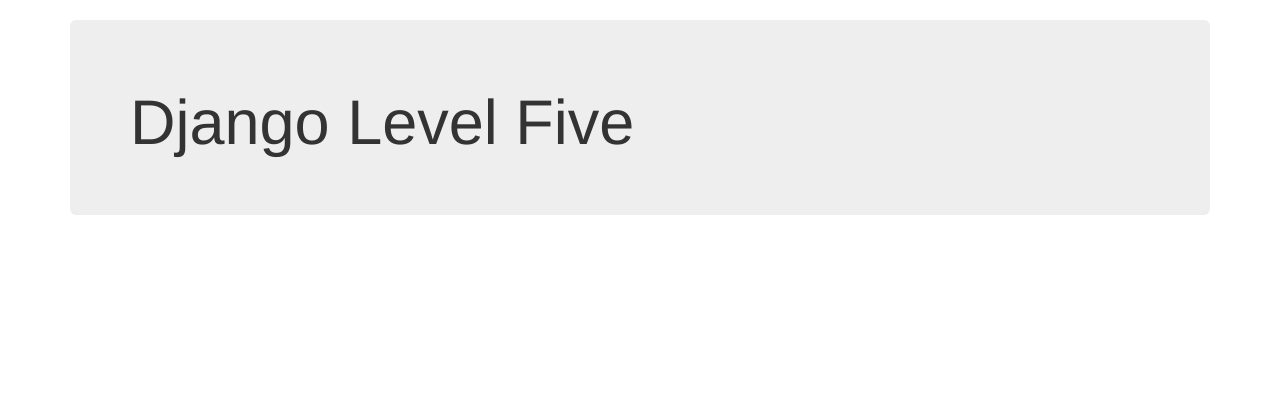
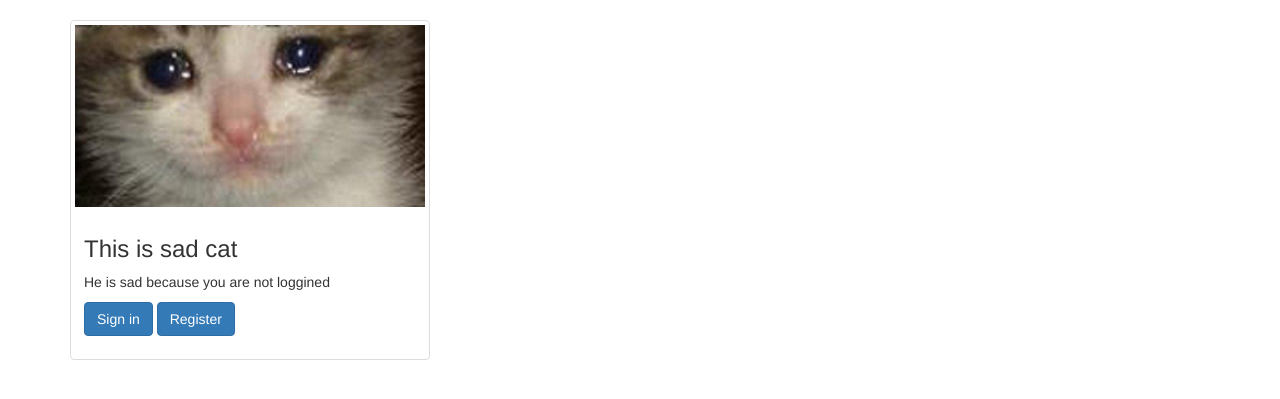
Before and after one commit to geekVitalik/django-deploying-example, a Django app: page / in a window 1280 px wide. Shown: the part 51-450 px from the top of the page. Run offline with Django 3.2, Linux system fonts and the light colour scheme; some libraries are stand-ins or nearby versions.

Commit message:
added static folder with images

```diff
--- a/learning_users/learning_users/settings.py
+++ b/learning_users/learning_users/settings.py
@@ -27,7 +27,7 @@
 # SECURITY WARNING: don't run with debug turned on in production!
 DEBUG = True
 
-ALLOWED_HOSTS = ['vit123.pythonanywhere.com']
+ALLOWED_HOSTS = ['vit123.pythonanywhere.com','127.0.0.1']
 
 
 # Application definition
--- a/learning_users/templates/basic_app/index.html
+++ b/learning_users/templates/basic_app/index.html
@@ -1,8 +1,53 @@
 {% extends "basic_app/base.html" %}
 {% block body_block %}
-<div class="jumbotron">
+{% load staticfiles %}
+{% if user.is_authenticated %}
+<div class="container">
+  <h2>Image Gallery</h2>
+  <p>Click on the images to enlarge them.</p>
+  <div class="row">
+    <div class="col-md-4">
+      <div class="thumbnail">
+        <a href="{% static "images/pikachu.jpg" %}" target="_blank">
+          <img src="{% static "images/pikachu.jpg" %}" alt="Lights" style="width:100%;height:200px">
+        </a>
+      </div>
+    </div>
+    <div class="col-md-4">
+      <div class="thumbnail">
+        <a href="{% static "images/fox.jpg" %}" target="_blank">
+          <img src="{% static "images/fox.jpg" %}" alt="Nature" style="width:100%">
+        </a>
+      </div>
+    </div>
+    <div class="col-md-4">
+      <div class="thumbnail">
+        <a href="{% static "images/redpanda.jpg" %}" target="_blank">
+          <img src="{% static "images/redpanda.jpg" %}" alt="Fjords" style="width:100%">
+        </a>
+      </div>
+    </div>
+  </div>
+</div>
 
-  <h1>Django Level Five</h1>
 
-</div>
+{% else %}
+  <div class="row">
+    <div class="col-md-6 col-md-4">
+
+      <div class="thumbnail">
+        <img src="{% static "images/sad_cat.jpg" %}" alt="...">
+        <div class="caption">
+          <h3>This is sad cat</h3>
+          <p>He is sad because you are not loggined </p>
+
+          <p><a href="{% url 'basic_app:user_login' %}" class="btn btn-primary" role="button">Sign in </a>
+            <a href="{% url 'basic_app:register'%}" class="btn btn-primary" role="button">Register</a></p>
+        </div>
+      </div>
+    </div>
+  </div>
+{% endif %}
+
+
 {%endblock%}
```
Also changed, not shown: learning_users/db.sqlite3, learning_users/static/images/fox.jpg (added), learning_users/static/images/pikachu.jpg (added), learning_users/static/images/redpanda.jpg (added), learning_users/static/images/sad_cat.jpg (added).
